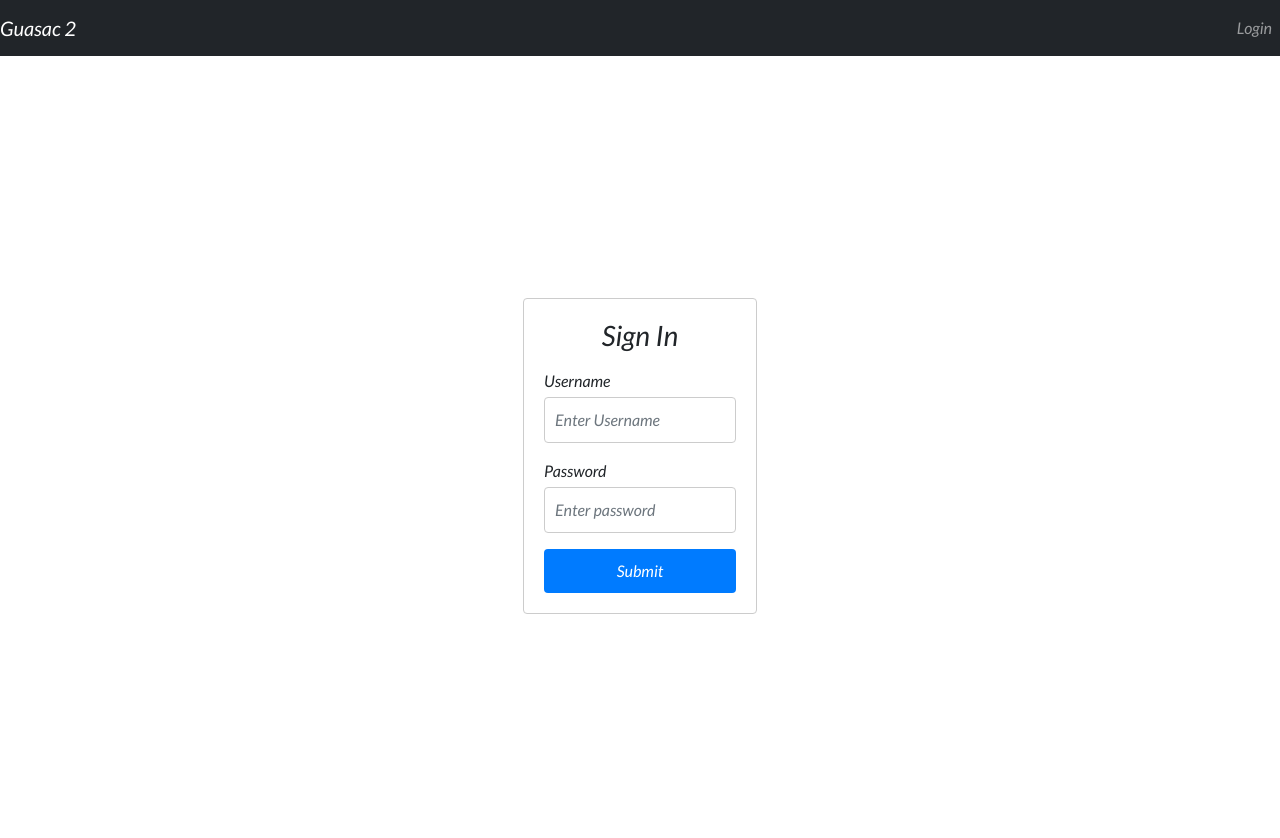
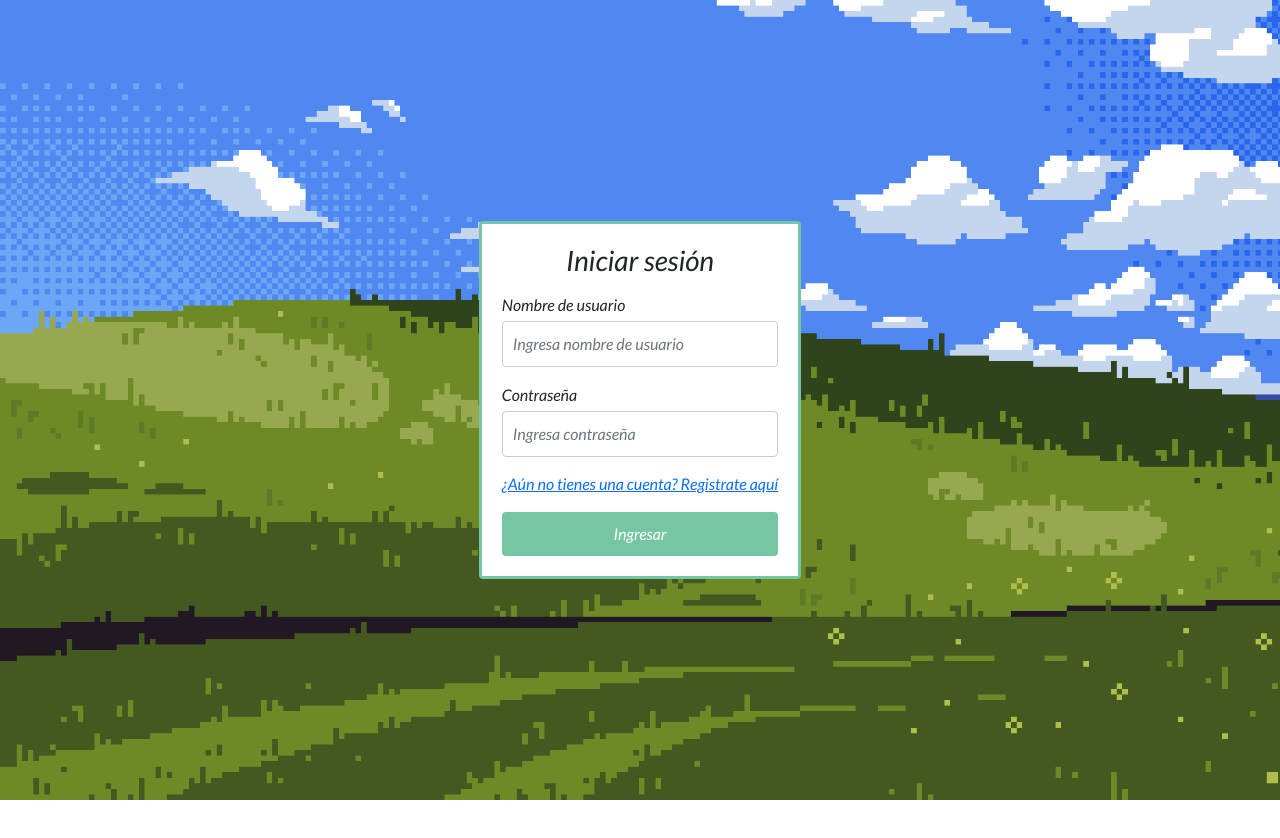
Before and after one commit to INGESO-2023-1/grupo_8, a React (Create React App) app in the folder FRONT/: page /login in a window 1280 px wide. Shown: the top 838 px of the page. After the commit the page ends 800 px from the top, so only its background shows below. Built offline with nearby package versions, Linux system fonts and the light colour scheme.

Commit message:
Actualizacion frontend de ingreso
Se actualizo la estetica de la pagina web en el area de inicio de sesión y de registro, añadiendo imagenes y decorado a la pagina

```diff
--- a/FRONT/src/App.js
+++ b/FRONT/src/App.js
@@ -15,7 +15,6 @@ import Logout from './components/Logout';
 function App() {
   return (
     <Router>
-      <Navigation />
       <Routes>
         <Route path='/logout' element={<Logout />} />
         <Route path='hello' element={<Hello />} />
--- a/FRONT/src/components/Navigation_bar.js
+++ b/FRONT/src/components/Navigation_bar.js
@@ -12,8 +12,8 @@ function Navigation() {
     }, [isAuth]);
 
     return (
-        <div style={{ backgroundColor: '#002e25'}}>
-            <Navbar bg="dark" variant='dark' >
+        <div>
+            <Navbar bg="dark" variant='dark'>
                 <Navbar.Brand href='/'>Guasac 2</Navbar.Brand>
                 <Nav className='me-auto'>
                     {isAuth ? <Nav.Link href='/'>Home</Nav.Link> : null}
--- a/FRONT/src/components/Register.js
+++ b/FRONT/src/components/Register.js
@@ -31,38 +31,43 @@ const Signin = () => {
       <div className="Auth-form-container">
         <form className="Auth-form" onSubmit={submit}>
           <div className="Auth-form-content">
-            <h3 className="Auth-form-title">Register</h3>
+            <h3 className="Auth-form-title">Crear cuenta</h3>
             <div className="form-group mt-3">
-              <label>Username</label>
+              <label>Nombre de usuario</label>
               <input className="form-control mt-1"
-                placeholder="Enter Username"
+                placeholder="Ingresa nombre de usuario"
                 name='username'
                 type='text' value={username}
                 required
                 onChange={e => setUsername(e.target.value)}/>
             </div>
             <div className="form-group mt-3">
-              <label>Email</label>
+              <label>Correo electrónico</label>
               <input className="form-control mt-1"
-                placeholder="Enter email"
+                placeholder="Ingresa correo electrónico"
                 name='username'
                 type='text' value={email}
                 required
                 onChange={e => setEmail(e.target.value)}/>
             </div>
             <div className="form-group mt-3">
-              <label>Password</label>
+              <label>Contraseña</label>
               <input name='password'
                 type="password"
                 className="form-control mt-1"
-                placeholder="Enter password"
+                placeholder="Ingresa contraseña"
                 value={password}
                 required
                 onChange={e => setPassword(e.target.value)}/>
             </div>
+            <div>
+              <a href="/login">
+                ¿Ya tienes una cuenta? Ingresa aquí
+              </a>
+            </div>
             <div className="d-grid gap-2 mt-3">
               <button type="submit"
-                 className="btn btn-primary">Submit</button>
+                 className="btn btn-primary">Registrar</button>
             </div>
           </div>
        </form>
--- a/FRONT/src/components/SignIn.js
+++ b/FRONT/src/components/SignIn.js
@@ -32,15 +32,16 @@ const Signin = () => {
   };
 
   return (
+
     <div className="Auth-form-container">
       <form className="Auth-form" onSubmit={submit}>
         <div className="Auth-form-content">
-          <h3 className="Auth-form-title">Sign In</h3>
+          <h3 className="Auth-form-title">Iniciar sesión</h3>
           <div className="form-group mt-3">
-            <label>Username</label>
+            <label>Nombre de usuario</label>
             <input
               className="form-control mt-1"
-              placeholder="Enter Username"
+              placeholder="Ingresa nombre de usuario"
               name="username"
               type="text"
               value={username}
@@ -49,20 +50,25 @@ const Signin = () => {
             />
           </div>
           <div className="form-group mt-3">
-            <label>Password</label>
+            <label>Contraseña</label>
             <input
               name="password"
               type="password"
               className="form-control mt-1"
-              placeholder="Enter password"
+              placeholder="Ingresa contraseña"
               value={password}
               required
               onChange={(e) => setPassword(e.target.value)}
             />
           </div>
+          <div>
+            <a href="/register">
+              ¿Aún no tienes una cuenta? Registrate aquí
+            </a>
+          </div>
           <div className="d-grid gap-2 mt-3">
             <button type="submit" className="btn btn-primary">
-              Submit
+              Ingresar
             </button>
           </div>
         </div>
--- a/FRONT/src/styles/Login.css
+++ b/FRONT/src/styles/Login.css
@@ -1,3 +1,8 @@
+body {
+  background-image: url('../images/fondo.png');
+  background-size: cover; /* Ajusta el tamaño de la imagen */
+}
+
 .Auth-form-container {
     display: flex;
     justify-content: center;
@@ -8,7 +13,7 @@
   .Auth-form {
     max-width: 400px;
     padding: 20px;
-    border: 1px solid #ccc;
+    border: 3px solid #77c6a3;
     border-radius: 4px;
     background-color: #fff;
   }
@@ -34,12 +39,12 @@
     padding: 10px;
     font-size: 16px;
     border-radius: 4px;
-    background-color: #007bff;
+    background-color: #77c6a3;
     color: #fff;
     border: none;
     cursor: pointer;
   }
 
   .btn-primary:hover {
-    background-color: #0056b3;
+    background-color: #356b53;
   }
```
Also changed, not shown: FRONT/src/images/fondo.png (added).
